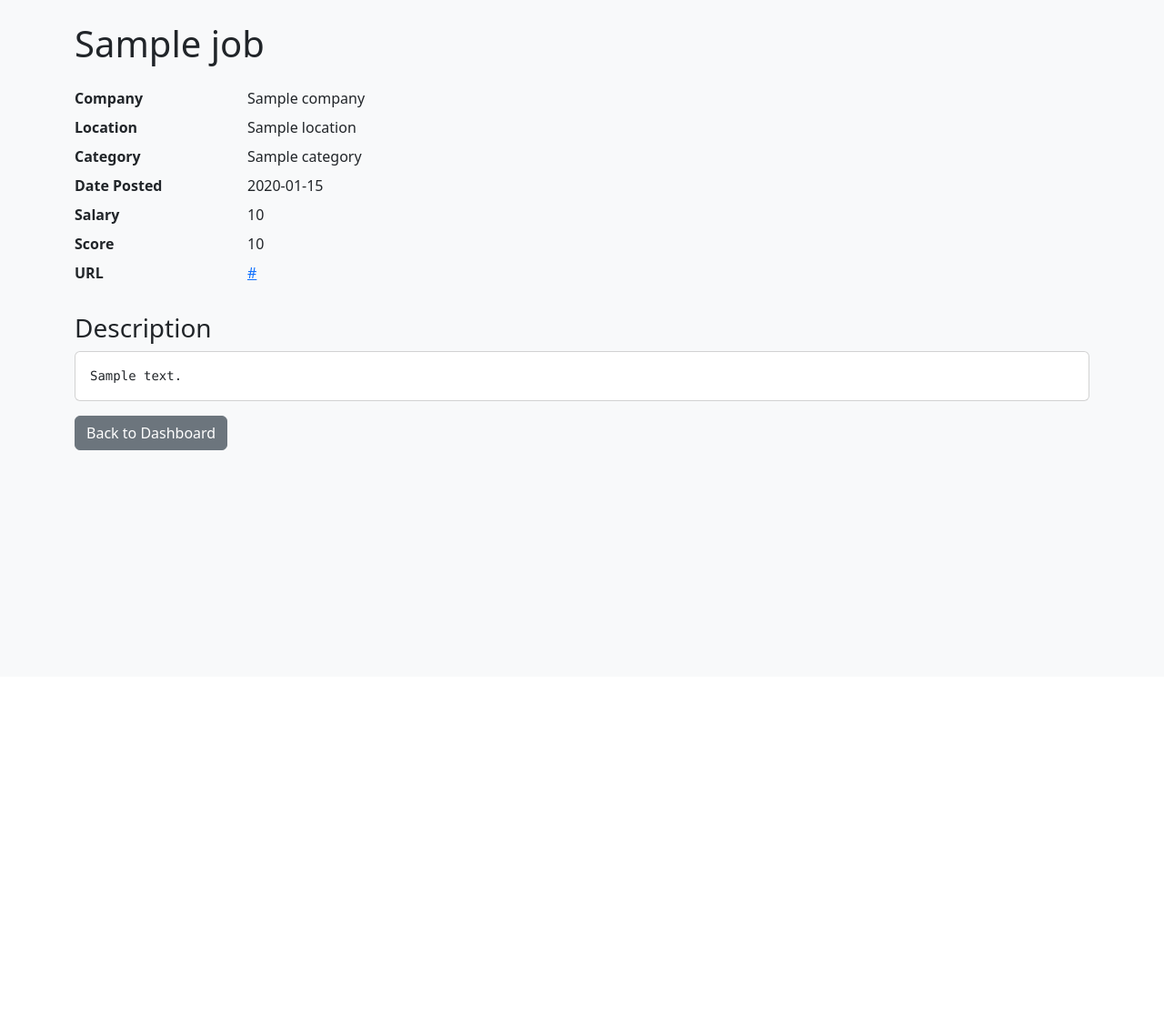
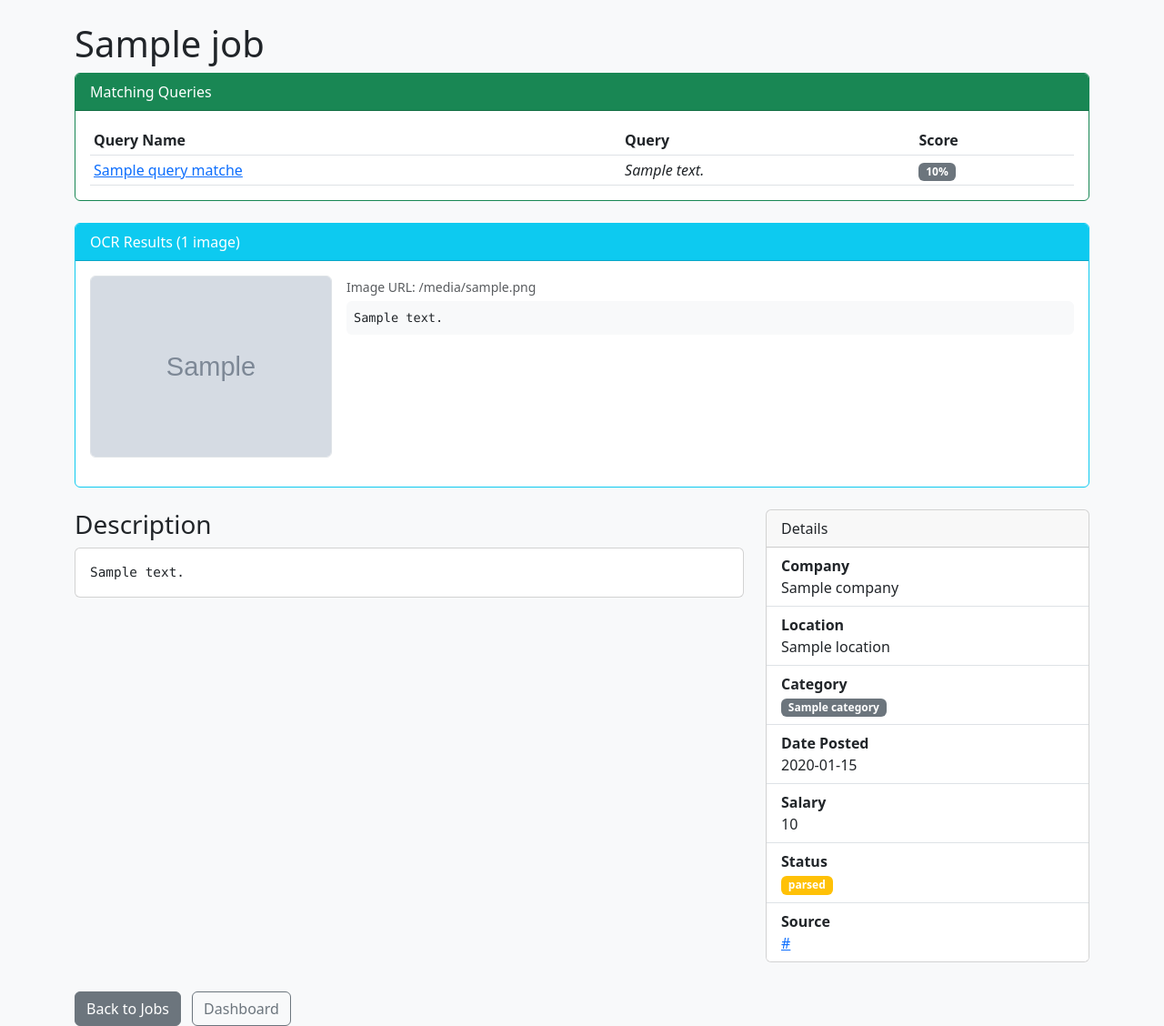
Before and after one commit to MohammedBen254/dreamJob-scraper, a FastAPI app: template src/web/templates/detail.html in a window 1280 px wide. Shown: the part 56-1184 px from the top of the page at 91% size. Before the commit the page ends 551 px from the top, so only its background shows below. Run offline with FastAPI, Linux system fonts and the light colour scheme; the template is opened without the code that fills it: most values are stand-ins (such as "Sample title", 1, 10 or a date in 2020); grey boxes marked "Sample" are stand-in pictures.

Commit message:
feat: Implement asynchronous scraping stream and enhance jobs list storage data and details pages

```diff
--- a/src/models/job.py
+++ b/src/models/job.py
@@ -15,6 +15,7 @@ class JobPosting(BaseModel):
     salary: str | None = None
     match_score: float = 0.0
     content_hash: str = ""
+    ocr_results: list[dict] | None = None
 
     def compute_hash(self) -> str:
         raw = (self.description or "") + self.title + (self.company or "")
--- a/src/scraper/parser.py
+++ b/src/scraper/parser.py
@@ -158,6 +158,7 @@ async def parse_detail_page(
     description = content_el.get_text("\n", strip=True) if content_el else None
 
     # OCR for image-heavy pages
+    ocr_results: list[dict] | None = None
     if needs_ocr(soup) and client:
         img_urls = []
         for img in soup.select(".entry-content img, .content-inner img"):
@@ -165,13 +166,16 @@ async def parse_detail_page(
             if src:
                 img_urls.append(str(src))
         ocr_texts = []
+        ocr_data = []
         for img_url in img_urls:
             text = await ocr_image(client._client, img_url)
             if text:
                 ocr_texts.append(text)
+                ocr_data.append({"image_url": img_url, "text": text})
         if ocr_texts:
             ocr_combined = "\n".join(ocr_texts)
             description = (description or "") + "\n" + ocr_combined
+            ocr_results = ocr_data
 
     category = _infer_category(job_url)
 
@@ -184,6 +188,7 @@ async def parse_detail_page(
         date_posted=meta_date or _parse_date(date_text),
         description=description,
         salary=salary,
+        ocr_results=ocr_results,
     )
     posting.compute_hash()
     return posting
--- a/src/web/app.py
+++ b/src/web/app.py
@@ -3,7 +3,7 @@ from fastapi.responses import HTMLResponse
 from fastapi.templating import Jinja2Templates
 from pathlib import Path
 
-from src.embedding.engine import embed_query, rank_jobs
+from src.config import settings
 from src.storage.database import async_session_factory
 from src.storage.repository import JobRepository
 
@@ -18,6 +18,20 @@ async def dashboard(request: Request):
         queries = await repo.get_queries()
         last_run = await repo.get_last_run_time()
         total_jobs = len(await repo.get_all_jobs_with_embeddings())
+
+        from sqlalchemy import select, func
+        from src.storage.database import JobRecord as JR
+
+        parsed_count = (await session.execute(
+            select(func.count()).select_from(JR).where(JR.status == "parsed")
+        )).scalar() or 0
+        embedded_count = (await session.execute(
+            select(func.count()).select_from(JR).where(JR.status == "embedded")
+        )).scalar() or 0
+        notified_count = (await session.execute(
+            select(func.count()).select_from(JR).where(JR.status == "notified")
+        )).scalar() or 0
+
     return templates.TemplateResponse(
         request,
         "dashboard.html",
@@ -25,6 +39,52 @@ async def dashboard(request: Request):
             "queries": queries,
             "last_run": last_run,
             "total_jobs": total_jobs,
+            "parsed_count": parsed_count,
+            "embedded_count": embedded_count,
+            "notified_count": notified_count,
+        },
+    )
+
+
+@app.get("/jobs/", response_class=HTMLResponse)
+async def jobs_list(request: Request, page: int = 1, status: str = "", category: str = ""):
+    per_page = 30
+    async with async_session_factory() as session:
+        from sqlalchemy import select, func
+        from src.storage.database import JobRecord as JR
+
+        query = select(JR).order_by(JR.created_at.desc())
+        count_query = select(func.count()).select_from(JR)
+
+        if status:
+            query = query.where(JR.status == status)
+            count_query = count_query.where(JR.status == status)
+        if category:
+            query = query.where(JR.category == category)
+            count_query = count_query.where(JR.category == category)
+
+        total = (await session.execute(count_query)).scalar() or 0
+        results = await session.execute(query.offset((page - 1) * per_page).limit(per_page))
+        jobs = list(results.scalars().all())
+
+        categories = list(await session.execute(
+            select(JR.category).distinct().order_by(JR.category)
+        ))
+        categories = [c[0] for c in categories if c[0]]
+
+        total_pages = max(1, (total + per_page - 1) // per_page)
+
+    return templates.TemplateResponse(
+        request,
+        "jobs.html",
+        {
+            "jobs": jobs,
+            "page": page,
+            "total_pages": total_pages,
+            "total": total,
+            "status": status,
+            "category": category,
+            "categories": categories,
         },
     )
 
@@ -33,7 +93,7 @@ async def dashboard(request: Request):
 async def query_results(request: Request, query_id: int):
     async with async_session_factory() as session:
         repo = JobRepository(session)
-        from src.storage.database import QueryRecord
+        from src.storage.database import QueryRecord, JobRecord
         from sqlalchemy import select
 
         result = await session.execute(select(QueryRecord).where(QueryRecord.id == query_id))
@@ -41,10 +101,8 @@ async def query_results(request: Request, query_id: int):
         if not query_record:
             return HTMLResponse("Query not found", status_code=404)
 
-        jobs = await repo.get_all_jobs_with_embeddings()
-        job_embeddings = [j.embedding for j in jobs if j.embedding]
-
-        if not job_embeddings:
+        matches = await repo.get_matches_for_query(query_id, threshold=settings.notification_threshold * 100)
+        if not matches:
             return templates.TemplateResponse(
                 request,
                 "results.html",
@@ -54,23 +112,25 @@ async def query_results(request: Request, query_id: int):
                 },
             )
 
-        query_vec = await embed_query(query_record.query_text)
-        ranked = rank_jobs(query_vec, job_embeddings, top_k=len(jobs))
+        job_ids = [m.job_id for m in matches]
+        jobs_result = await session.execute(select(JobRecord).where(JobRecord.id.in_(job_ids)))
+        jobs_by_id = {j.id: j for j in jobs_result.scalars().all()}
 
         results = []
-        for r in ranked:
-            job = jobs[r["corpus_id"]]
-            results.append(
-                {
-                    "score": round(r["score"] * 100, 1),
-                    "title": job.title,
-                    "company": job.company,
-                    "location": job.location,
-                    "date_posted": job.date_posted,
-                    "url": job.url,
-                    "id": job.id,
-                }
-            )
+        for match in sorted(matches, key=lambda m: m.score, reverse=True):
+            job = jobs_by_id.get(match.job_id)
+            if job:
+                results.append(
+                    {
+                        "score": match.score,
+                        "title": job.title,
+                        "company": job.company,
+                        "location": job.location,
+                        "date_posted": job.date_posted,
+                        "url": job.url,
+                        "id": job.id,
+                    }
+                )
 
     return templates.TemplateResponse(
         request,
@@ -86,17 +146,29 @@ async def query_results(request: Request, query_id: int):
 async def job_detail(request: Request, job_id: int):
     async with async_session_factory() as session:
         from sqlalchemy import select
-        from src.storage.database import JobRecord
+        from src.storage.database import JobRecord, JobMatch, QueryRecord
 
         result = await session.execute(select(JobRecord).where(JobRecord.id == job_id))
         job = result.scalar_one_or_none()
         if not job:
             return HTMLResponse("Job not found", status_code=404)
 
+        match_rows = await session.execute(
+            select(JobMatch, QueryRecord.id, QueryRecord.name, QueryRecord.query_text)
+            .join(QueryRecord, JobMatch.query_id == QueryRecord.id)
+            .where(JobMatch.job_id == job_id)
+            .order_by(JobMatch.score.desc())
+        )
+        query_matches = [
+            {"query_id": row.id, "name": row.name, "query_text": row.query_text, "score": row[0].score}
+            for row in match_rows
+        ]
+
     return templates.TemplateResponse(
         request,
         "detail.html",
         {
             "job": job,
+            "query_matches": query_matches,
         },
     )
--- a/src/web/templates/detail.html
+++ b/src/web/templates/detail.html
@@ -2,28 +2,74 @@
 {% block title %}{{ job.title }}{% endblock %}
 {% block content %}
 <h1>{{ job.title }}</h1>
-<dl class="row mt-4">
-    <dt class="col-sm-2">Company</dt>
-    <dd class="col-sm-10">{{ job.company or '-' }}</dd>
-    <dt class="col-sm-2">Location</dt>
-    <dd class="col-sm-10">{{ job.location or '-' }}</dd>
-    <dt class="col-sm-2">Category</dt>
-    <dd class="col-sm-10">{{ job.category or '-' }}</dd>
-    <dt class="col-sm-2">Date Posted</dt>
-    <dd class="col-sm-10">{{ job.date_posted.strftime('%Y-%m-%d') if job.date_posted else '-' }}</dd>
-    <dt class="col-sm-2">Salary</dt>
-    <dd class="col-sm-10">{{ job.salary or '-' }}</dd>
-    <dt class="col-sm-2">Score</dt>
-    <dd class="col-sm-10">{{ job.match_score|round(1) if job.match_score else 'N/A' }}</dd>
-    <dt class="col-sm-2">URL</dt>
-    <dd class="col-sm-10"><a href="{{ job.url }}" target="_blank">{{ job.url }}</a></dd>
-</dl>
 
-<h3 class="mt-4">Description</h3>
-<div class="card">
+{% if query_matches %}
+<div class="card border-success mb-4">
+    <div class="card-header bg-success text-white">Matching Queries</div>
     <div class="card-body">
-        <pre class="mb-0" style="white-space: pre-wrap;">{{ job.description or 'No description available.' }}</pre>
+        <table class="table table-sm mb-0">
+            <thead><tr><th>Query Name</th><th>Query</th><th>Score</th></tr></thead>
+            <tbody>
+                {% for m in query_matches %}
+                <tr>
+                    <td><a href="/query/{{ m.query_id }}">{{ m.name }}</a></td>
+                    <td><em>{{ m.query_text }}</em></td>
+                    <td><span class="badge bg-{{ 'success' if m.score >= 70 else 'warning' if m.score >= 40 else 'secondary' }}">{{ m.score }}%</span></td>
+                </tr>
+                {% endfor %}
+            </tbody>
+        </table>
     </div>
 </div>
-<a href="/" class="btn btn-secondary mt-3">Back to Dashboard</a>
+{% endif %}
+
+{% if job.ocr_results %}
+<div class="card border-info mb-4">
+    <div class="card-header bg-info text-white">OCR Results ({{ job.ocr_results|length }} image{{ 's' if job.ocr_results|length > 1 else '' }})</div>
+    <div class="card-body">
+        {% for ocr in job.ocr_results %}
+        <div class="mb-3">
+            <div class="d-flex align-items-start">
+                <a href="{{ ocr.image_url }}" target="_blank">
+                    <img src="{{ ocr.image_url }}" alt="OCR source" style="max-height: 200px; max-width: 300px; object-fit: cover;" class="me-3 rounded border">
+                </a>
+                <div class="flex-grow-1">
+                    <small class="text-muted">Image URL: {{ ocr.image_url }}</small>
+                    <pre class="mt-1 mb-0 p-2 bg-light rounded" style="white-space: pre-wrap; font-size: 0.85rem;">{{ ocr.text }}</pre>
+                </div>
+            </div>
+        </div>
+        {% if not loop.last %}<hr>{% endif %}
+        {% endfor %}
+    </div>
+</div>
+{% endif %}
+
+<div class="row">
+    <div class="col-md-8">
+        <h3>Description</h3>
+        <div class="card mb-4">
+            <div class="card-body">
+                <pre class="mb-0" style="white-space: pre-wrap; font-size: 0.9rem;">{{ job.description or 'No description available.' }}</pre>
+            </div>
+        </div>
+    </div>
+    <div class="col-md-4">
+        <div class="card mb-3">
+            <div class="card-header">Details</div>
+            <ul class="list-group list-group-flush">
+                <li class="list-group-item"><strong>Company</strong><br>{{ job.company or '-' }}</li>
+                <li class="list-group-item"><strong>Location</strong><br>{{ job.location or '-' }}</li>
+                <li class="list-group-item"><strong>Category</strong><br><span class="badge bg-secondary">{{ job.category or '-' }}</span></li>
+                <li class="list-group-item"><strong>Date Posted</strong><br>{{ job.date_posted.strftime('%Y-%m-%d') if job.date_posted else '-' }}</li>
+                <li class="list-group-item"><strong>Salary</strong><br>{{ job.salary or '-' }}</li>
+                <li class="list-group-item"><strong>Status</strong><br><span class="badge bg-{{ 'success' if job.status == 'notified' else 'info' if job.status == 'embedded' else 'warning' if job.status == 'parsed' else 'secondary' }}">{{ job.status }}</span></li>
+                <li class="list-group-item"><strong>Source</strong><br><a href="{{ job.url }}" target="_blank">{{ job.url }}</a></li>
+            </ul>
+        </div>
+    </div>
+</div>
+
+<a href="/jobs/" class="btn btn-secondary mt-3">Back to Jobs</a>
+<a href="/" class="btn btn-outline-secondary mt-3 ms-2">Dashboard</a>
 {% endblock %}
```
Also changed, not shown: src/embedding/engine.py (+74 -10 lines), src/scheduler/tasks.py (+124 -29 lines), src/scraper/crawler.py (+36 -0 lines), src/scraper/ocr.py (+8 -1 lines), src/web/templates/dashboard.html (+35 -1 lines), src/web/templates/jobs.html (added, +77 -0 lines), tests/test_storage.py (+64 -0 lines), src/storage/database.py, src/storage/migrations/versions/d520eab54f65_add_job_matches_table.py (added), src/storage/migrations/versions/e3a7c9912b4d_add_job_status_and_run_stats_columns.py (added), src/storage/migrations/versions/f1a8c390d72e_add_ocr_results_to_jobs.py (added), src/storage/repository.py.
